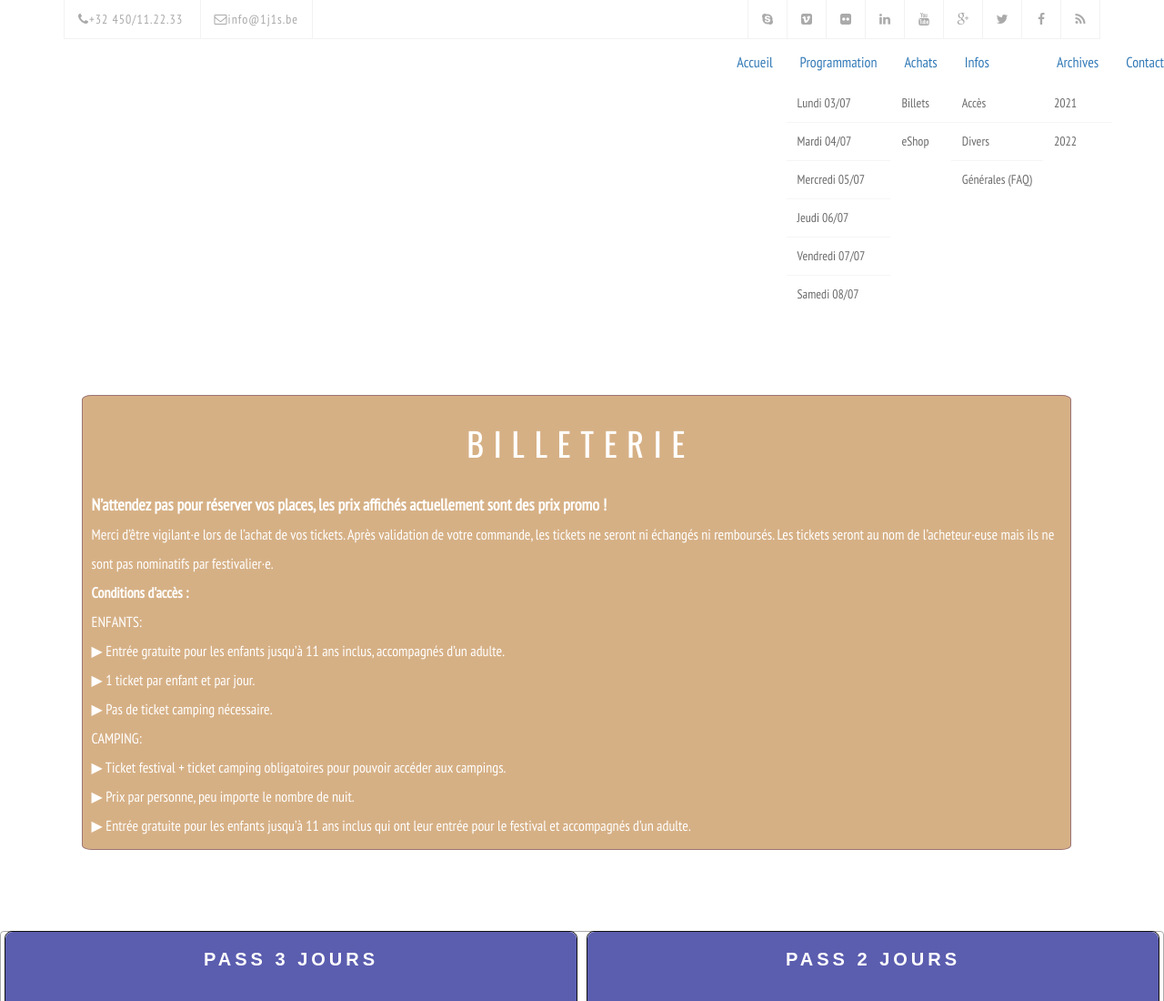
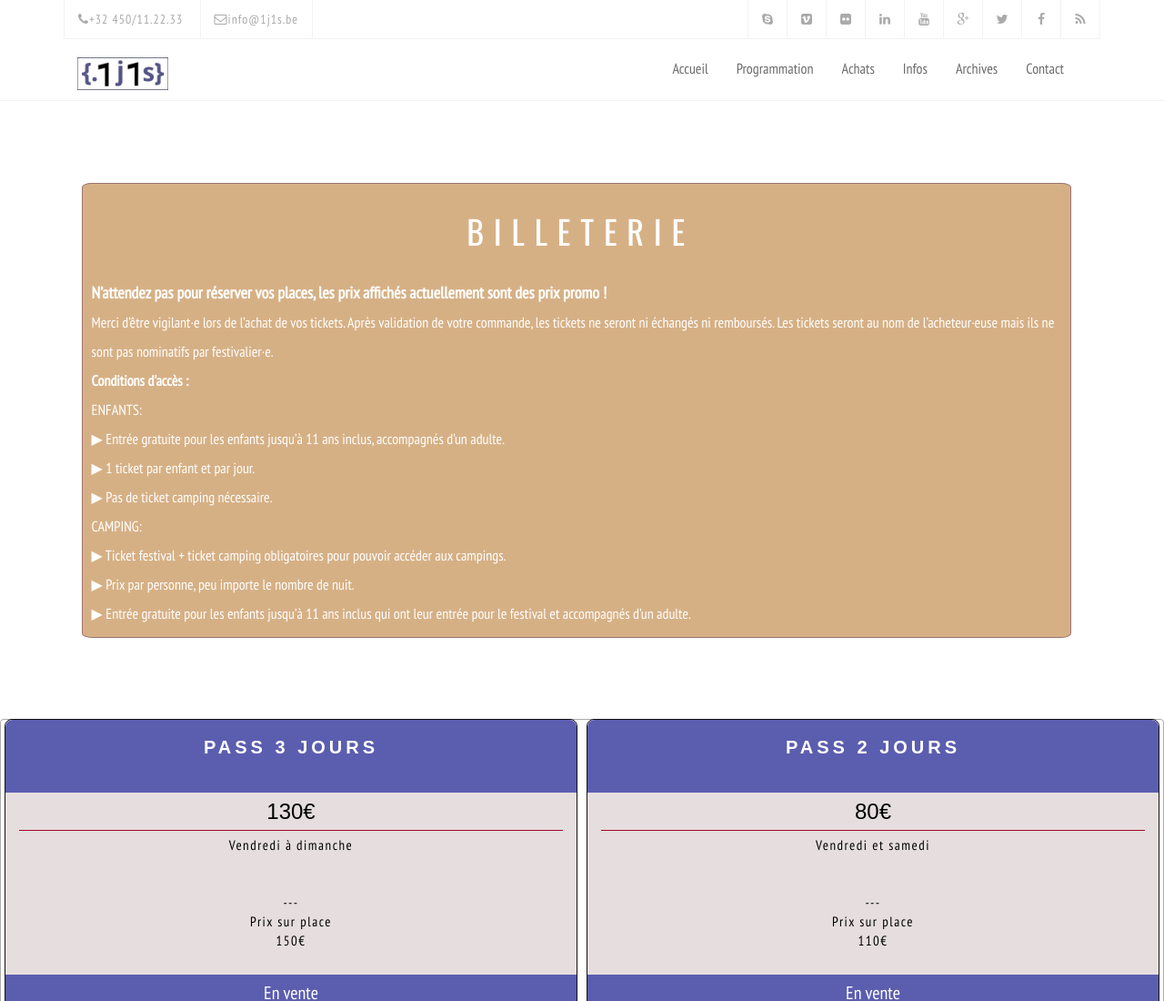
Before and after one commit to rayanzian/festival1j1s, a plain HTML site: page billets.html in a window 1280 px wide. Shown: the top 1100 px of the page at 91% size. Drawn offline with nearby package versions, Linux system fonts and the light colour scheme; some packages are replaced by stand-ins of ours.

Commit message:
rectifications++ header

```diff
--- a/billets.html
+++ b/billets.html
@@ -117,73 +117,92 @@
 
             <!-- Start  Logo & Naviagtion  -->
             <!-- Start Navigation List -->
+                        <!-- Start  Logo & Naviagtion  -->
+                        <div class="navbar navbar-default navbar-top">
+                            <div class="container">
+                                <div class="navbar-header">
+                                    <!-- Stat Toggle Nav Link For Mobiles -->
+                                    <button type="button" class="navbar-toggle" data-toggle="collapse" data-target=".navbar-collapse">
+                                        <i class="fa fa-bars"></i>
+                                    </button>
+                                    <!-- End Toggle Nav Link For Mobiles -->
+                                    <a class="navbar-brand" href="index.html"><img class="had_logo-img" src="images/logo.jpg" alt="Logo 1J1S"></a>
+                                </div>
+                                <div class="navbar-collapse collapse">
+
+                                    <!-- Start Navigation List -->
                                     <ul class="nav navbar-nav navbar-right">
-                <li>
+                                        <li class="had_pink_nav">
                                             <a href="index.html">Accueil</a>
                                         </li>
-                <li>
+                                        <li class="had_green_nav">
                                             <a href="">Programmation</a>
                                             <ul class="dropdown">
-                        <li>
+                                                <li class="had_blue_nav">
                                                     <a href="2023-07-03.html">Lundi 03/07</a>
                                                 </li>
-                        <li>
+                                                <li class="had_orange_nav">
                                                     <a href="2023-07-04.html">Mardi 04/07</a>
                                                 </li>
-                        <li>
+                                                <li class="had_turquoise_nav">
                                                     <a href="2023-07-05.html">Mercredi 05/07</a>
                                                 </li>
-                        <li>
+                                                <li class="had_yellow_nav">
                                                     <a href="2023-07-06.html">Jeudi 06/07</a>
                                                 </li>
-                        <li>
+                                                <li class="had_green_nav">
                                                     <a href="2023-07-07.html">Vendredi 07/07</a>
                                                 </li>
-                        <li>
+                                                <li class="had_pink_nav">
                                                     <a href="2023-07-08.html">Samedi 08/07</a>
                                                 </li>
                                             </ul>
                                         </li>
-                <li>
+                                        <li class="had_orange_nav">
                                             <a href="">Achats</a>
                                             <ul class="dropdown">
-                        <li>
+                                                <li class="had_blue_nav">
                                                     <a href="billets.html">Billets</a>
                                                 </li>
-                        <li>
+                                                <li class="had_yellow_nav">
                                                     <a href="eshop.html">eShop</a>
                                                 </li>
                                             </ul>
                                         </li>
-                <li>
+                                        <li class="had_yellow_nav">
                                             <a href="infos.html">Infos</a>
                                             <ul class="dropdown">
-                        <li>
+                                                <li class="had_green_nav">
                                                     <a href="acces.html">Accès</a>
                                                 </li>
-                        <li>
+                                                <li class="had_turquoise_nav">
                                                     <a href="divers.html">Divers</a>
                                                 </li>
-                        <li>
+                                                <li class="had_orange_nav">
                                                     <a href="gen_faq.html">Générales (FAQ)</a>
                                                 </li>
                                             </ul>
                                         </li>
-                <li>
+                                        <li class="had_turquoise_nav">
                                             <a href="">Archives</a>
                                             <ul class="dropdown">
-                        <li>
+                                                <li class="had_yellow_nav">
                                                     <a href="2021.html">2021</a>
                                                 </li>
-                        <li>
+                                                <li class="had_orange_nav">
                                                     <a href="2022.html">2022</a>
                                                 </li>
                                             </ul>
                                         </li>
-                <li>
+                                        <li class="had_blue_nav">
                                             <a href="contact.html">Contact</a>
                                         </li>
                                     </ul>
+                                    <!-- End Navigation List -->
+                                </div>
+                            </div>
+                        </div>
+                        <!-- End Header Logo & Naviagtion -->
             <!-- End Navigation List -->
                     </div>
                 </div>
@@ -304,7 +323,7 @@
                             130€
                         </div>
                     </div>
-                    <a href=".details-tickets" class="tickets-col-footer">En vente</a>
+                    <a href="#details-tickets-festival" class="tickets-col-footer">En vente</a>
                 </div>
                 <div class="tickets-col">
                     <div class="tickets-col-header">ENFANTS</div>
@@ -322,7 +341,7 @@
                             GRATUIT
                         </div>
                     </div>
-                    <a href=".details-tickets" class="tickets-col-footer">En vente</a>
+                    <a href="#details-tickets-festival" class="tickets-col-footer">En vente</a>
                 </div>
             </div>
             <details class="details-tickets">
```
Lines whose indentation alone changed are shown as unchanged.
